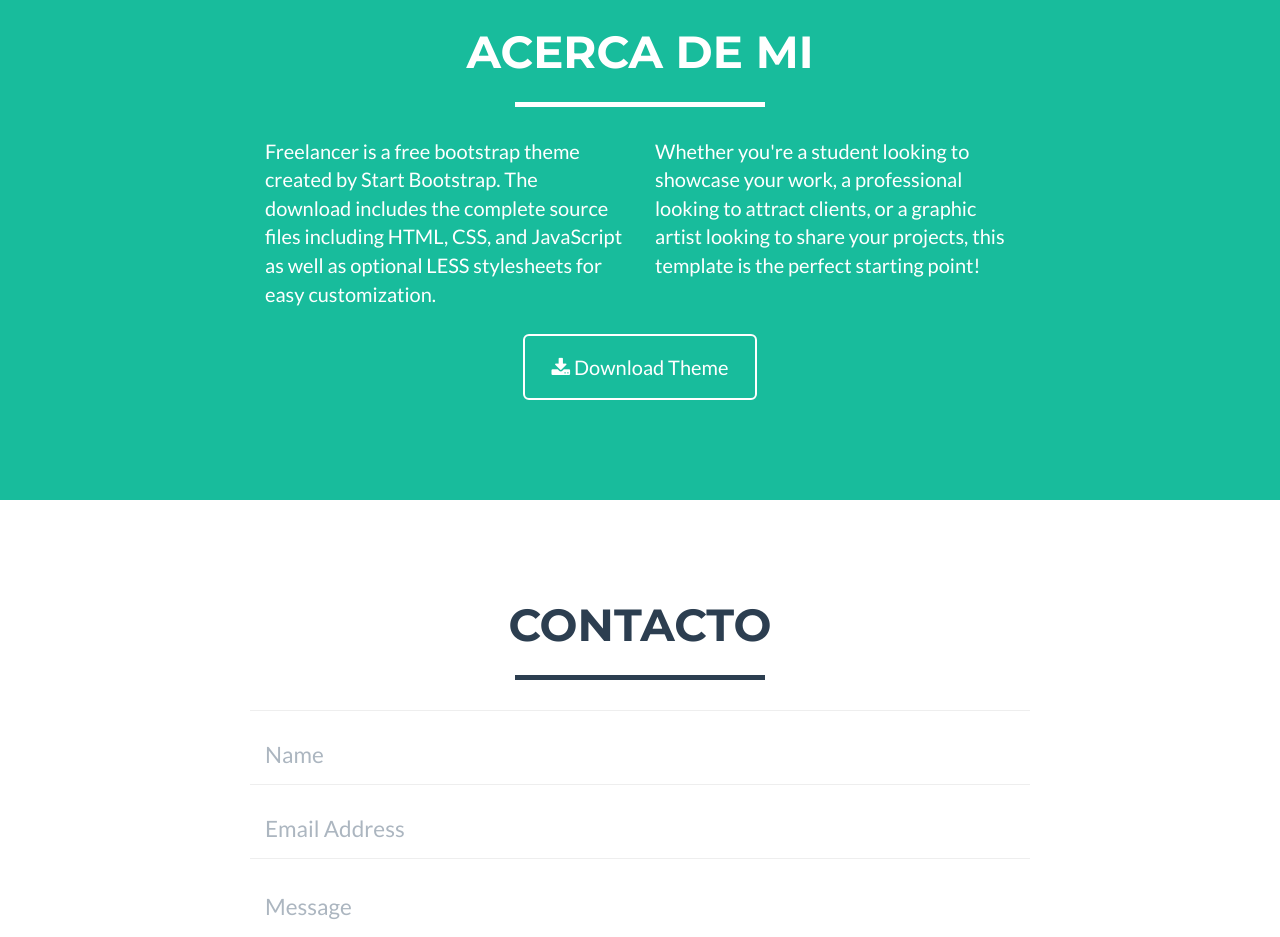
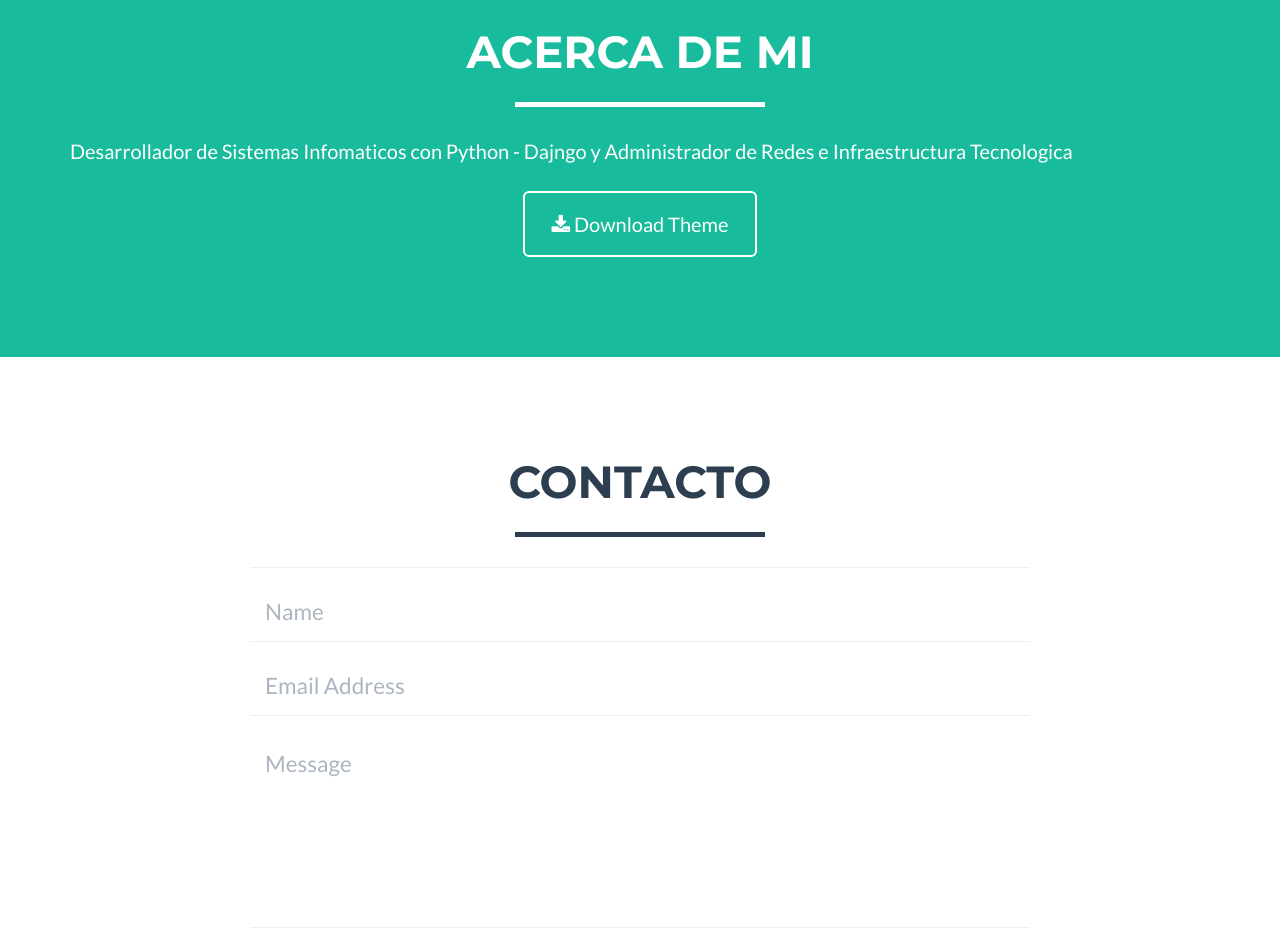
Before and after one commit to cortiz7/Freelancer, a plain HTML site: page index.html in a window 1280 px wide. Shown: the part 1280-2217 px from the top of the page. Drawn offline with nearby package versions, Linux system fonts and the light colour scheme.

Commit message:
Agregando Acerca de mi

```diff
--- a/index.html
+++ b/index.html
@@ -131,11 +131,8 @@
                 </div>
             </div>
             <div class="row">
-                <div class="col-lg-4 col-lg-offset-2">
-                    <p>Freelancer is a free bootstrap theme created by Start Bootstrap. The download includes the complete source files including HTML, CSS, and JavaScript as well as optional LESS stylesheets for easy customization.</p>
-                </div>
-                <div class="col-lg-4">
-                    <p>Whether you're a student looking to showcase your work, a professional looking to attract clients, or a graphic artist looking to share your projects, this template is the perfect starting point!</p>
+                <div class="col-lg-12">
+                    <p>Desarrollador de Sistemas Infomaticos con Python - Dajngo y Administrador de Redes e Infraestructura Tecnologica</p>
                 </div>
                 <div class="col-lg-8 col-lg-offset-2 text-center">
                     <a href="#" class="btn btn-lg btn-outline">
```
